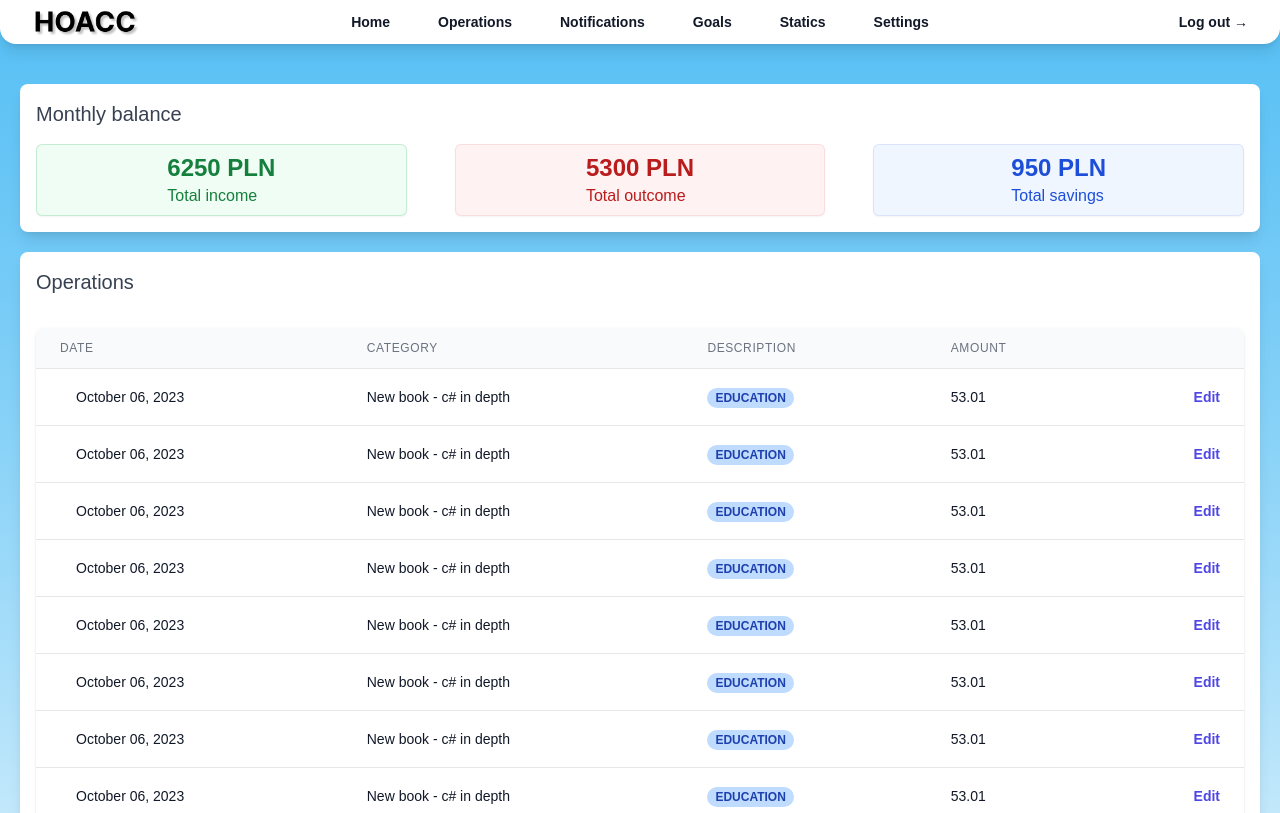
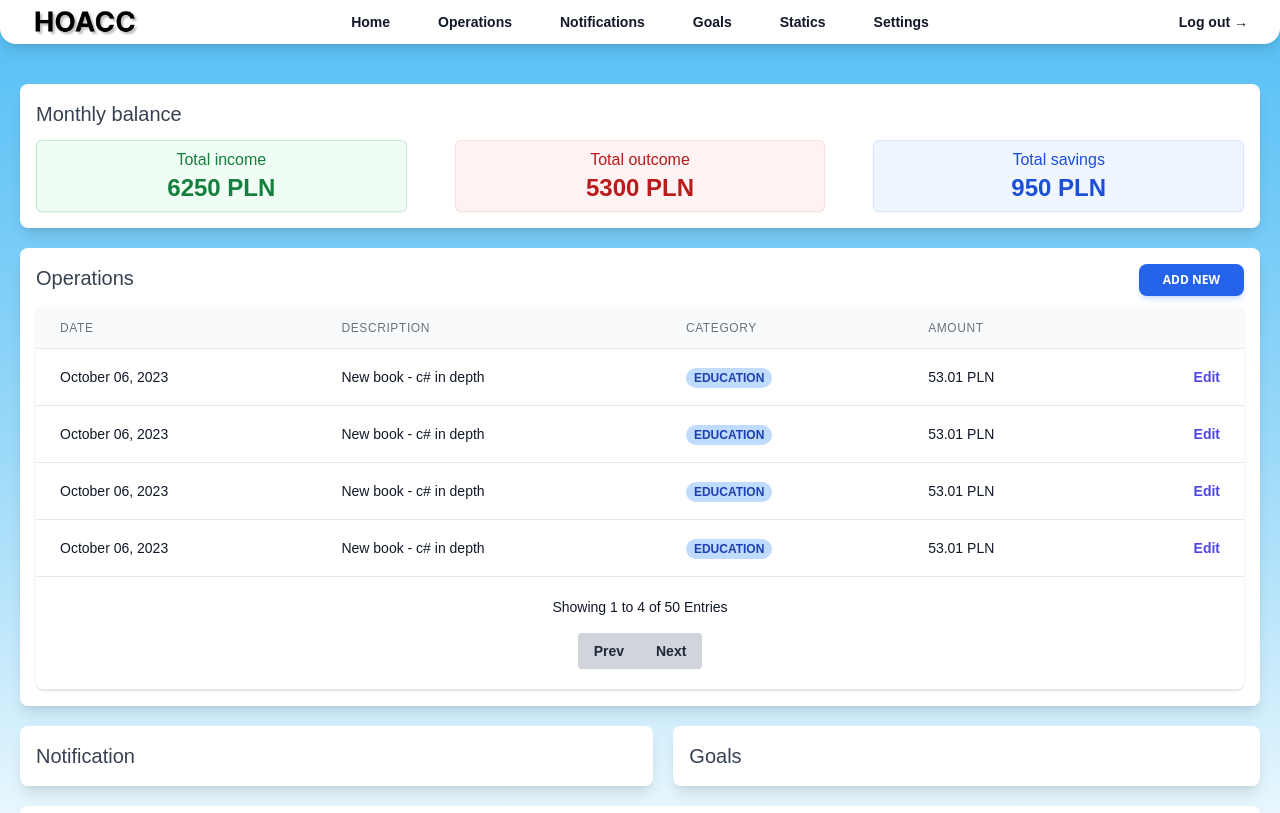
Before and after one commit to PanekBartosz/Hoacc, a Vue app in the folder front/: page /dashboard in a window 1280 px wide. Shown: the top 813 px of the page. Built offline with nearby package versions, Linux system fonts and the light colour scheme.

Commit message:
fix operations in dashboard

```diff
--- a/front/src/assets/globalStyle.css
+++ b/front/src/assets/globalStyle.css
@@ -20,3 +20,19 @@ html, body {
     -webkit-text-stroke: 2px black;
   }
 }
+
+::-webkit-scrollbar {
+  width: 7px;
+}
+
+::-webkit-scrollbar-track{
+  background: rgba(30, 170, 241, 0.5);
+}
+
+::-webkit-scrollbar-thumb{
+  background: #CBD5E0;
+}
+
+::-webkit-scrollbar-thumb:hover{
+  background: #BCD2E2;
+}
--- a/front/src/components/MainDashboard.vue
+++ b/front/src/components/MainDashboard.vue
@@ -2,29 +2,31 @@
 import { ref } from "vue";
 import MainNavbar from "./MainNavbar.vue";
 
-const currentDate = new Date()
+const currentDate = new Date();
 
-const formattedDate = new Intl.DateTimeFormat('en-US', {
-  day: '2-digit',
-  month: 'long',
-  year: 'numeric'
-}).format(currentDate)
+const formattedDate = new Intl.DateTimeFormat("en-US", {
+  day: "2-digit",
+  month: "long",
+  year: "numeric",
+}).format(currentDate);
 
 interface Operation {
-  date: string
-  category: string
-  description: string
-  amount: number
+  date: string;
+  category: string;
+  description: string;
+  amount: number;
 }
 
 const testOperation: Operation = {
   date: formattedDate,
-  category: 'EDUCATION',
-  description: 'New book - c# in depth',
-  amount: 53.01
+  category: "EDUCATION",
+  description: "New book - c# in depth",
+  amount: 53.01,
 }
 
-const operations = ref<Operation[]>([...Array(10).keys()].map(() => testOperation))
+const operations = ref<Operation[]>(
+  [...Array(4).keys()].map(() => testOperation)
+);
 </script>
 <template>
   <MainNavbar />
@@ -32,31 +34,37 @@ const operations = ref<Operation[]>([...Array(10).keys()].map(() => testOperatio
     <!-- Container 1-->
     <div class="w-full h-full bg-white rounded-lg shadow-lg p-4 mb-5">
       <h3 class="text-xl font-medium text-gray-700">Monthly balance</h3>
-      <div class="mt-4">
+      <div class="mt-3">
         <div class="flex flex-wrap -mx-6">
           <div class="w-full px-6 sm:w-1/2 xl:w-1/3">
-            <div class="flex items-center px-5 py-2 rounded-md bg-green-50 text-green-700 ring-1 ring-inset ring-green-600/20 shadow-sm">
+            <div
+              class="flex items-center px-5 py-2 rounded-md bg-green-50 text-green-700 ring-1 ring-inset ring-green-600/20 shadow-sm"
+            >
               <div class="mx-auto">
+                <div class="text-center">Total income</div>
                 <h4 class="text-2xl font-semibold">6250 PLN</h4>
-                <div>Total income</div>
               </div>
             </div>
           </div>
 
           <div class="w-full px-6 mt-6 sm:w-1/2 xl:w-1/3 sm:mt-0">
-            <div class="flex items-center px-5 py-2 rounded-md text-red-700 ring-1 ring-inset ring-red-600/10 bg-red-50 shadow-sm">
+            <div
+              class="flex items-center px-5 py-2 rounded-md text-red-700 ring-1 ring-inset ring-red-600/10 bg-red-50 shadow-sm"
+            >
               <div class="mx-auto">
-                <h4 class="text-2xl font-semibold ">5300 PLN</h4>
-                <div>Total outcome</div>
+                <div class="text-center">Total outcome</div>
+                <h4 class="text-2xl font-semibold">5300 PLN</h4>
               </div>
             </div>
           </div>
 
           <div class="w-full px-6 mt-6 sm:w-1/2 xl:w-1/3 xl:mt-0">
-            <div class="flex items-center px-5 py-2 bg-blue-50 text-blue-700 ring-1 ring-inset ring-blue-700/10 rounded-md shadow-sm">
+            <div
+              class="flex items-center px-5 py-2 bg-blue-50 text-blue-700 ring-1 ring-inset ring-blue-700/10 rounded-md shadow-sm"
+            >
               <div class="mx-auto">
-                <h4 class="text-2xl font-semibold ">950 PLN</h4>
-                <div class="">Total savings</div>
+                <div class="text-center">Total savings</div>
+                <h4 class="text-2xl font-semibold">950 PLN</h4>
               </div>
             </div>
           </div>
@@ -65,11 +73,25 @@ const operations = ref<Operation[]>([...Array(10).keys()].map(() => testOperatio
     </div>
 
     <!-- Container 2 -->
-    <div class="w-full h-full overflow-hidden bg-white rounded-lg shadow-lg p-4 mb-5">
+    <div
+      class="w-full h-full overflow-hidden bg-white rounded-lg shadow-lg p-4 mb-5"
+    >
+      <div class="flex flex-row justify-between">
         <h3 class="text-xl font-medium text-gray-700">Operations</h3>
-      <div class="flex flex-col mt-8">
-      <div class="py-2 -my-2 overflow-x-auto sm:-mx-6 sm:px-6 lg:-mx-8 lg:px-8">
-        <div class="inline-block min-w-full overflow-hidden align-middle border-b border-gray-200 shadow sm:rounded-lg">
+          <button
+          class="rounded-lg bg-blue-600 py-2 px-6 font-sans text-xs font-bold uppercase text-white shadow-md shadow-blue-500/20 transition-all hover:shadow-lg hover:shadow-blue-500/40 focus:opacity-[0.85] focus:shadow-none active:opacity-[0.85] active:shadow-none disabled:pointer-events-none disabled:opacity-50 disabled:shadow-none"
+          data-ripple-light="true"
+        >
+          Add new
+        </button>
+      </div>
+      <div class="flex flex-col mt-3">
+        <div
+          class="py-2 -my-2 overflow-x-auto sm:-mx-6 sm:px-6 lg:-mx-8 lg:px-8"
+        >
+          <div
+            class="inline-block min-w-full overflow-hidden align-middle border-b border-gray-200 shadow sm:rounded-lg"
+          >
             <table class="min-w-full">
               <thead>
                 <tr>
@@ -81,19 +103,21 @@ const operations = ref<Operation[]>([...Array(10).keys()].map(() => testOperatio
                   <th
                     class="px-6 py-3 text-xs font-medium leading-4 tracking-wider text-left text-gray-500 uppercase border-b border-gray-200 bg-gray-50"
                   >
-                  Category
+                    Description
                   </th>
                   <th
                     class="px-6 py-3 text-xs font-medium leading-4 tracking-wider text-left text-gray-500 uppercase border-b border-gray-200 bg-gray-50"
                   >
-                  Description
+                    Category
                   </th>
                   <th
                     class="px-6 py-3 text-xs font-medium leading-4 tracking-wider text-left text-gray-500 uppercase border-b border-gray-200 bg-gray-50"
                   >
                     Amount
                   </th>
-                <th class="px-6 py-3 border-b border-gray-200 bg-gray-50" />
+                  <th
+                    class="px-6 py-3 border-b border-gray-200 bg-gray-50"
+                  ></th>
                 </tr>
               </thead>
 
@@ -103,10 +127,8 @@ const operations = ref<Operation[]>([...Array(10).keys()].map(() => testOperatio
                     class="px-6 py-4 border-b border-gray-200 whitespace-nowrap"
                   >
                     <div class="flex items-center">
-                    <div class="ml-4">
                       <div class="text-sm font-medium leading-5 text-gray-900">
                         {{ o.date }}
-                      </div>
                       </div>
                     </div>
                   </td>
@@ -124,41 +146,63 @@ const operations = ref<Operation[]>([...Array(10).keys()].map(() => testOperatio
                   >
                     <span
                       class="inline-flex px-2 text-xs font-semibold leading-5 text-blue-800 bg-blue-200 rounded-full"
-                  >{{ o.category }}</span>
+                      >{{ o.category }}</span
+                    >
                   </td>
 
                   <td
                     class="px-6 py-4 text-sm leading-5 text-gray-900 border-b border-gray-200 whitespace-nowrap"
                   >
-                  {{ o.amount }}
+                    {{ o.amount + " PLN" }}
                   </td>
 
                   <td
                     class="px-6 py-4 text-sm font-bold leading-5 text-right border-b border-gray-200 whitespace-nowrap"
                   >
-                  <a href="#" class="text-indigo-600 hover:text-indigo-900">Edit</a>
+                    <a href="#" class="text-indigo-600 hover:text-indigo-900"
+                      >Edit</a
+                    >
                   </td>
                 </tr>
               </tbody>
             </table>
+            <div
+              class="flex flex-col items-center px-5 py-5 bg-white"
+            >
+              <span class="text-xs mb-2 text-gray-900 xs:text-sm"
+                >Showing 1 to 4 of 50 Entries</span
+              >
+              <div class="inline-flex mt-2">
+                <button
+                  class="px-4 py-2 text-sm font-semibold text-gray-800 bg-gray-300 rounded-l hover:bg-gray-400"
+                >
+                  Prev
+                </button>
+                <button
+                  class="px-4 py-2 text-sm font-semibold text-gray-800 bg-gray-300 rounded-r hover:bg-gray-400"
+                >
+                  Next
+                </button>
+              </div>
+            </div>
           </div>
         </div>
       </div>
     </div>
 
     <!-- Container 3 & 4  -->
-    <div class="w-full h-full sm:flex">
-      <div class="flex-grow bg-white rounded-lg shadow-lg p-4 mb-5 sm:mr-5">
-        Container 3
+    <div class="w-full h-full lg:flex">
+      <div class="flex-grow bg-white rounded-lg shadow-lg p-4 mb-5 lg:mr-5">
+        <h3 class="text-xl font-medium text-gray-700">Notification</h3>
       </div>
       <div class="flex-grow bg-white rounded-lg shadow-lg p-4 mb-5">
-        Container 4
+        <h3 class="text-xl font-medium text-gray-700">Goals</h3>
       </div>
     </div>
 
     <!-- Container 5  -->
     <div class="w-full h-full bg-white rounded-lg shadow-lg p-4 mb-5">
-      Container 5
+      <h3 class="text-xl font-medium text-gray-700">Statics</h3>
     </div>
   </div>
 </template>
```
Lines whose indentation alone changed are shown as unchanged.
